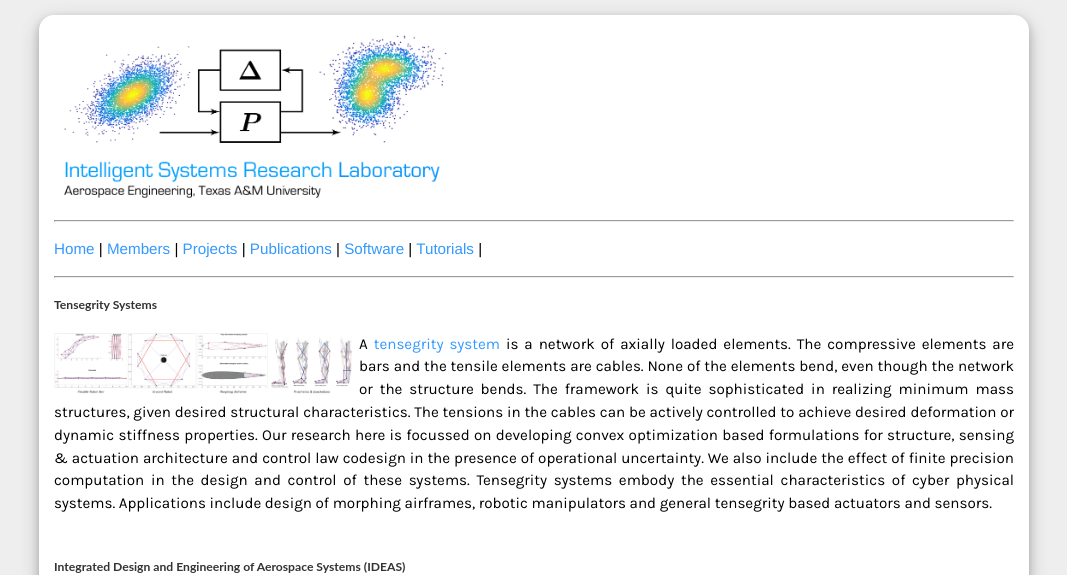
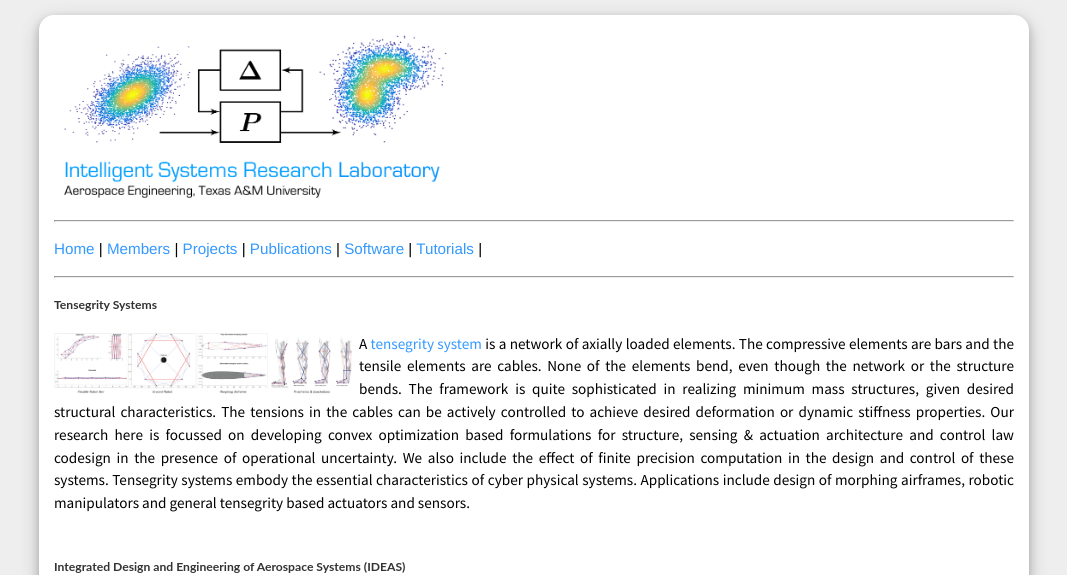
Before and after one commit to isrlab/isrlab.github.io, a Jekyll site: the page built from _pages/research.md, in a window 1280 px wide. Shown: the top 575 px of the page, without its empty margins (106-1173 px from the left). Built offline with Jekyll 4.4.1, drawn with Linux system fonts in a browser that asks for light colours; our own code applies the rules of GitHub Pages for plain Markdown files; formulas are drawn with MathJax 3; grey boxes are pictures that could not be loaded.

Commit message:
Update uqLab.css

```diff
--- a/css/uqLab.css
+++ b/css/uqLab.css
@@ -7,7 +7,7 @@
 
 
 body {
-	font-family: 'Karla', sans-serif;
+	font-family: 'Source Sans Pro', sans-serif;
 	font-size: 95%;
 	margin: 1em;
 	background-color: #EEEEEE;
```
